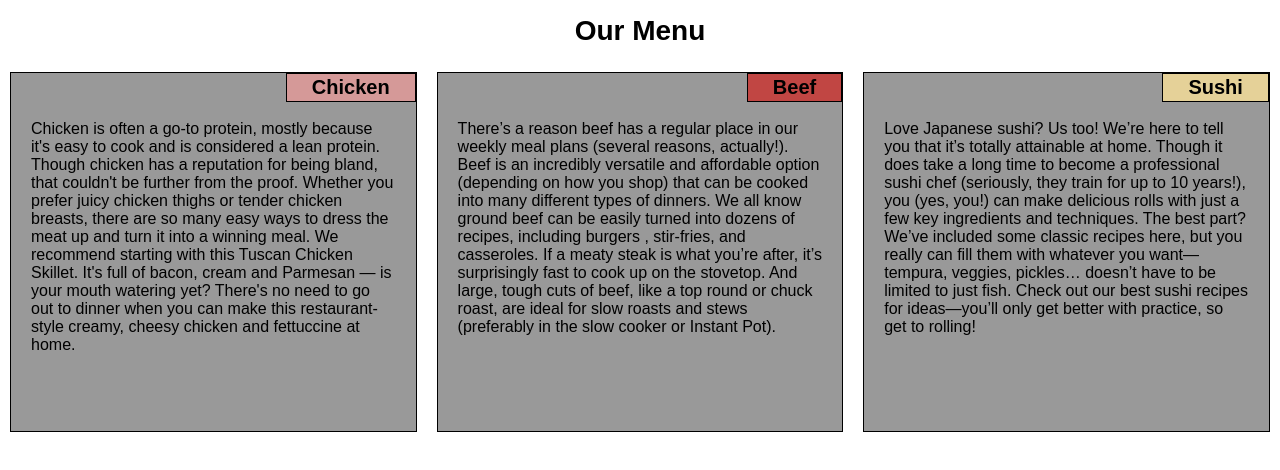
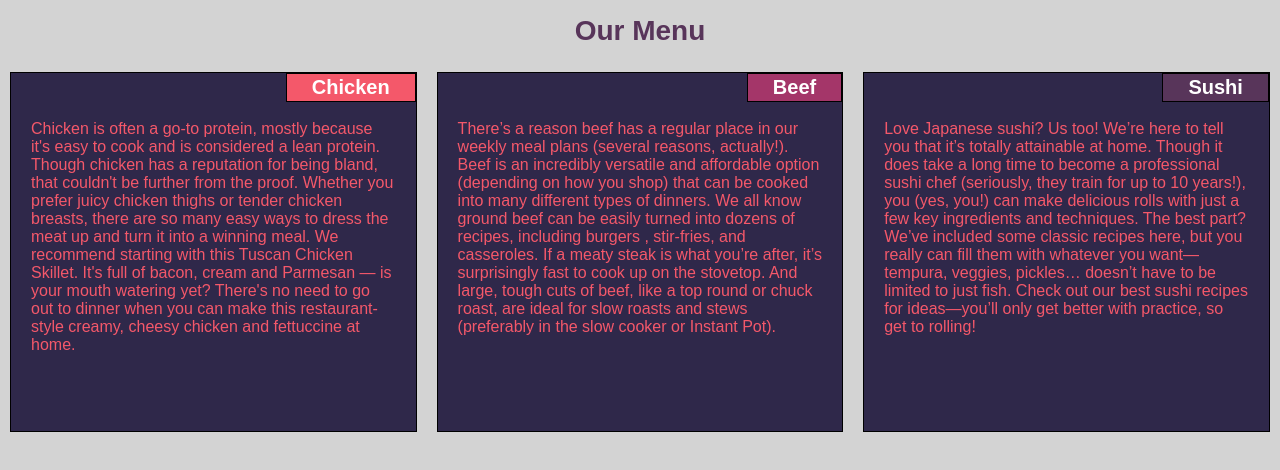
Before and after one commit to smzama/coursera-test, a plain HTML site: page module2-solution/index.html in a window 1280 px wide. Drawn offline with Linux system fonts and the light colour scheme.

Commit message:
changed color scheme

```diff
--- a/module2-solution/style.css
+++ b/module2-solution/style.css
@@ -6,6 +6,7 @@
 
 body {
 	font-family: sans-serif;
+	background: lightgrey;
 }
 
 
@@ -16,6 +17,7 @@ h1 {
   margin-top: 15px;
   text-align: center;
   font-size: 1.75em;
+  color: #58355a;
 }
 
 .box {
@@ -28,7 +30,7 @@ h1 {
 .innerBox {
 	border: solid black 1px;
 	position: relative;
-	background: #999999;
+	background: #2f284a;
 	height: 360px;
 	margin-right: 0px;
 }
@@ -37,22 +39,25 @@ h1 {
 	border: 1px solid black;
 	text-align: center;
 	font-size: 1.25em;
-	font-weight: bolder;
+	font-weight: bold;
 	position: absolute;
 	right: 0px;
 	padding: 2px 25px 2px 25px;
 }
 
 #Chicken {
-	background: #d59998;
+	background: #f4586a;
+	color: white;
 }
 
 #Beef {
-	background: #c14643;
+	background: #a43669;
+	color: white;
 }
 
 #Sushi {
-	background: #e5d198;
+	background: #58355a;
+	color: white;
 }
 
 .boxText {
@@ -62,6 +67,7 @@ h1 {
 	margin: 20px 20px 20px 20px;
 	text-align: left;
 	vertical-align: middle;
+	color: #f4586a;
 }
 
 /* Simple Responsive Framework. */
```
